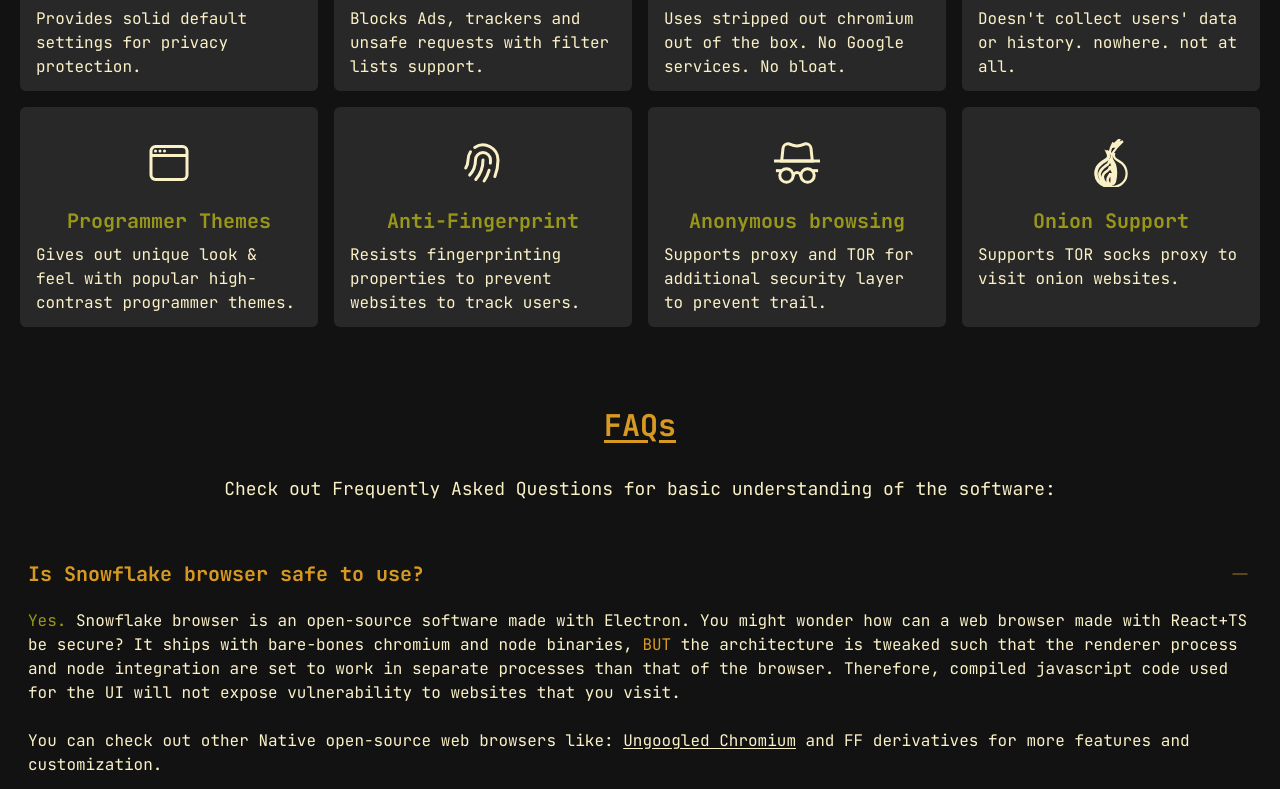
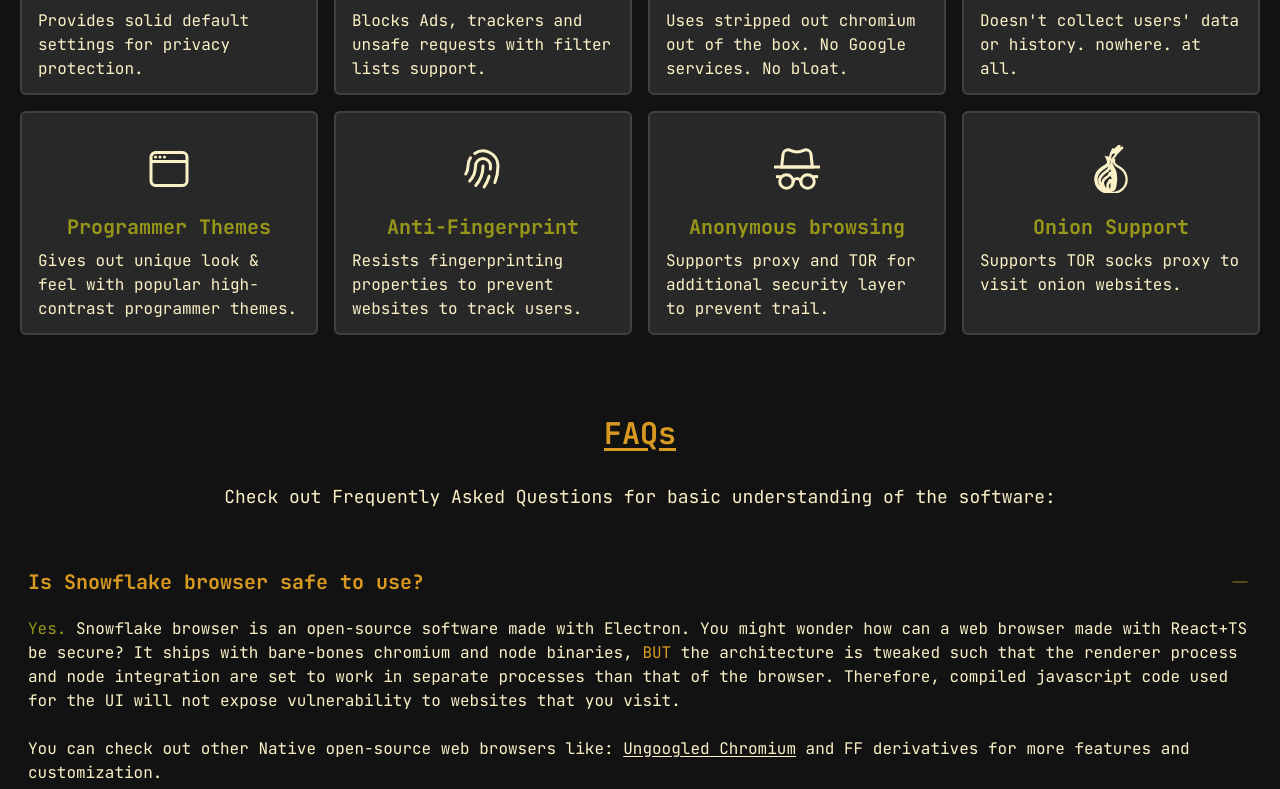
Before and after one commit to jpdoshi/snowflake-docs, a Next.js app: page / in a window 1280 px wide. Shown: the part 1571-2360 px from the top of the page. Built offline with nearby package versions, Linux system fonts and the light colour scheme.

Commit message:
UI: minor improvements

```diff
--- a/src/app/page.jsx
+++ b/src/app/page.jsx
@@ -161,7 +161,7 @@
               Telemetry OFF
             </h3>
             <p className="mt-2">
-              Doesn't collect users' data or history. nowhere. not at all.
+              Doesn't collect users' data or history. nowhere. at all.
             </p>
           </FeatureCard>
           <FeatureCard>
--- a/src/components/FAQAccordion.jsx
+++ b/src/components/FAQAccordion.jsx
@@ -42,7 +42,7 @@
   }, [expanded]);
 
   return (
-    <div className="px-2 py-6 border-b border-stone-700">
+    <div className="px-2 py-6 border-b border-stone-800">
       <div
         onClick={onClick}
         className="font-bold text-xl text-[var(--yellow)] flex gap-4 items-center justify-between cursor-pointer"
--- a/src/components/FeatureCard.jsx
+++ b/src/components/FeatureCard.jsx
@@ -5,7 +5,7 @@
   return (
     <motion.div
       whileHover={{ rotate: 2.5 }}
-      className="h-full w-full bg-[var(--secondary)] p-3 px-4 rounded-md"
+      className="h-full w-full bg-[var(--secondary)] origin-top border-2 border-stone-700 p-3 px-4 rounded-md"
     >
       {children}
     </motion.div>
```
